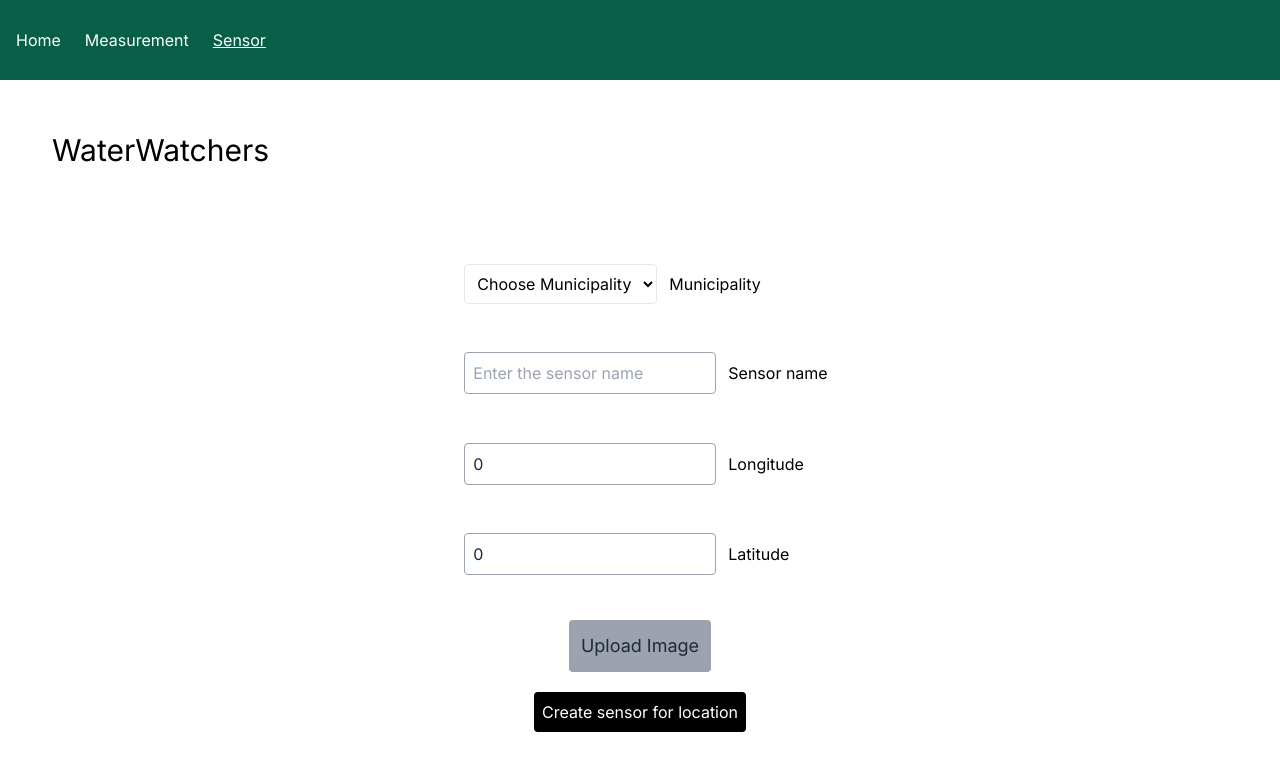
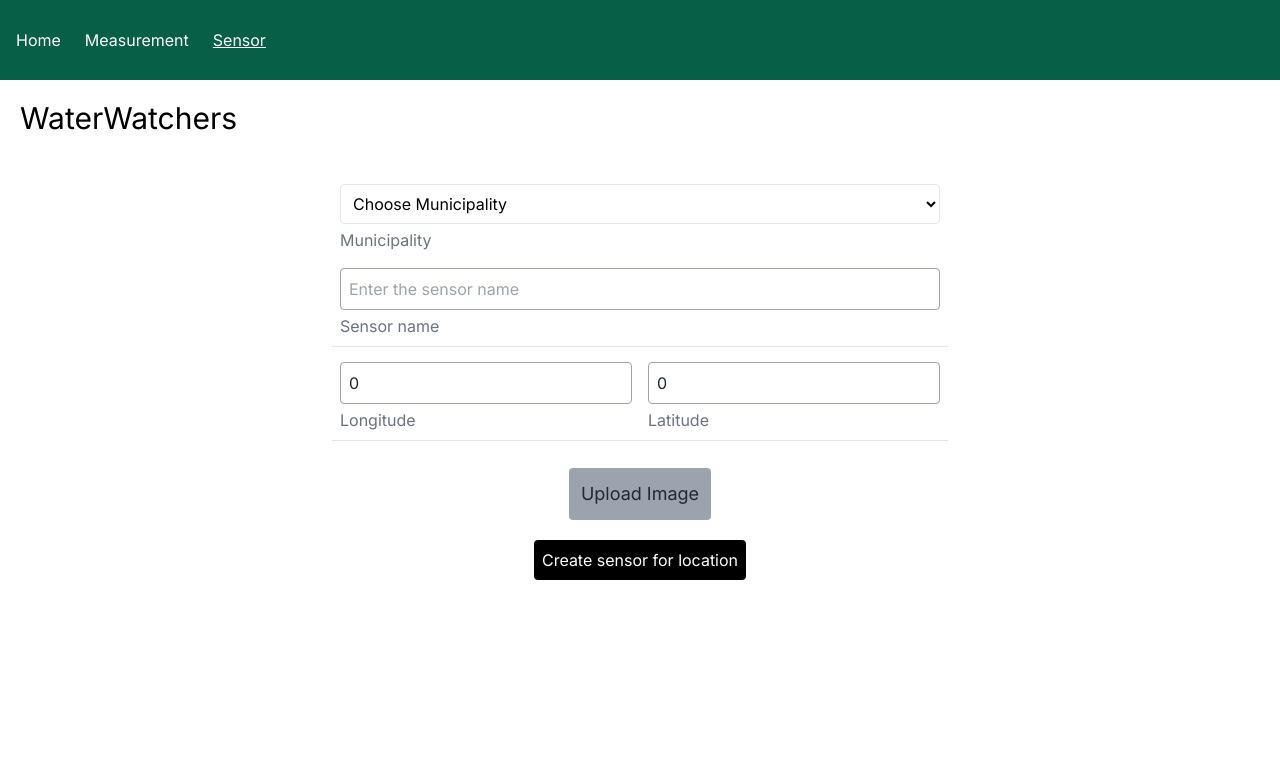
Before and after one commit to syandelbart/watermonitor, a Next.js app: page /dashboard/sensor in a window 1280 px wide. Shown: the top 770 px of the page. Built offline with nearby package versions, Linux system fonts and the light colour scheme.

Commit message:
update sensor css

```diff
--- a/app/dashboard/home/layout.tsx
+++ b/app/dashboard/home/layout.tsx
@@ -1,7 +1,7 @@
 import type { Metadata } from "next";
 import { Inter } from "next/font/google";
 
-import Navigation from "../../componets/NavBar";
+import Navigation from "../../components/NavBar";
 
 const inter = Inter({ subsets: ["latin"] });
 
--- a/app/dashboard/layout.tsx
+++ b/app/dashboard/layout.tsx
@@ -1,5 +1,5 @@
-import Protected from "../componets/Protected";
-import Navigation from "../componets/NavBar";
+import Protected from "../components/Protected";
+import Navigation from "../components/NavBar";
 
 const DashboardLayout = ({ children }: { children: React.ReactNode }) => {
   return <Protected>
--- a/app/dashboard/measurement/layout.tsx
+++ b/app/dashboard/measurement/layout.tsx
@@ -1,7 +1,7 @@
 import type { Metadata } from "next";
 import { Inter } from "next/font/google";
 
-import Navigation from "../../componets/NavBar";
+import Navigation from "../../components/NavBar";
 
 const inter = Inter({ subsets: ["latin"] });
 
--- a/app/dashboard/sensor/layout.tsx
+++ b/app/dashboard/sensor/layout.tsx
@@ -1,7 +1,7 @@
 import type { Metadata } from "next";
 import { Inter } from "next/font/google";
 
-import Navigation from "../../componets/NavBar";
+import Navigation from "../../components/NavBar";
 
 const inter = Inter({ subsets: ["latin"] });
 
--- a/app/dashboard/sensor/page.tsx
+++ b/app/dashboard/sensor/page.tsx
@@ -35,13 +35,13 @@ export default function Page() {
   }
 
     return (
-    <main className="flex m-10 flex-col">
-      <Label className="m-3 text-3xl items-start">WaterWatchers</Label>
-      <div className='flex m-10 flex-col justify-center items-center'>
-        <div className='flex m-5 flex-col justify-center items-start'>
-      <label className='m-3'>
+    <main className="flex m-3 flex-col">
+      <Label className="m-2 text-3xl items-start">WaterWatchers</Label>
+      <div className='flex m-3 flex-col justify-center items-center'>
+        <div className='flex m-5 flex-col justify-center w-1/2'>
+        <div className='flex flex-col'>
         <select
-          className='m-3 p-2 rounded bg-transparent border'
+          className='m-2 p-2 rounded bg-transparent border grow mb-1'
           name="Municipality"
           value={Sensor.municipality}
           onChange={(e) => handleChangeMunicipality(e.target.value)}
@@ -49,41 +49,51 @@ export default function Page() {
           <option value="">Choose Municipality</option>
           <option value="Vorst">Vorst</option>
         </select>
+      <label className='m-2 mt-0 text-gray-500'>
         Municipality
       </label>
-      <label className='m-3'>
+    </div>
+      <div className='flex flex-col'>
       <input
-          className='m-3 p-2 border rounded border-gray-400 text-gray-800'
+          className='m-2 p-2 border rounded border-gray-400 text-gray-800 grow mb-1'
           type="text"
           name="Name"
           placeholder='Enter the sensor name'
           value={Sensor.name}
           onChange={(e) => handleChangeName(e.target.value)}
         />
+      <label className='m-2 mt-0 text-gray-500'>
         Sensor name
       </label>
-      <hr />
-      <label className='m-3'>
+      </div>
+      <hr className='text-xl h-2 text-gray-500' />
+      <div className='flex flex-row'>
+      <div className='flex flex-col w-1/2'>
         <input
-          className='m-3 p-2 border rounded border-gray-400 text-gray-800'
+          className='m-2 p-2 mb-1 border rounded border-gray-400 text-gray-800 [appearance:textfield] [&::-webkit-outer-spin-button]:appearance-none [&::-webkit-inner-spin-button]:appearance-none'
           type="number"
           name="Longitude"
           value={Sensor.longitude}
           onChange={(e) => handleChangeLongitude(e.target.value)}
         />
+      <label className='m-2 mt-0 text-gray-500'>
         Longitude
       </label>
-      <label className='m-3'>
+      </div>
+      <div className='flex flex-col w-1/2'>
         <input
-          className='m-3 p-2 border rounded border-gray-400 text-gray-800'
+          className='m-2 p-2 mb-1 border rounded border-gray-400 text-gray-800 [appearance:textfield] [&::-webkit-outer-spin-button]:appearance-none [&::-webkit-inner-spin-button]:appearance-none'
           type="number"
           name="Latitude"
           value={Sensor.latitude}
           onChange={(e) => handleChangeLatitude(e.target.value)}
         />
+      <label className='m-2 mt-0 text-gray-500'>
         Latitude
       </label>
-      <hr className='text-black'/>
+      </div>
+      </div>
+      <hr className='text-xl h-2 text-gray-500' />
       </div>
       <input type="file" id="img" name="img" accept="image/*" hidden  onChange={handleChangeImage}/>
         <label htmlFor="img" className='bg-gray-400 rounded p-3 text-gray-800 text-lg cursor-pointer'>
--- a/app/page.tsx
+++ b/app/page.tsx
@@ -1,5 +1,5 @@
-import Protected from "./componets/Protected";
-import Navigation from "./componets/NavBar";
+import Protected from "./components/Protected";
+import Navigation from "./components/NavBar";
 
 const Home = () => {
   return (
```
Also changed, not shown: app/components/NavBar.tsx (renamed from app/componets/NavBar.tsx), app/components/Protected.tsx (renamed from app/componets/Protected.tsx).
